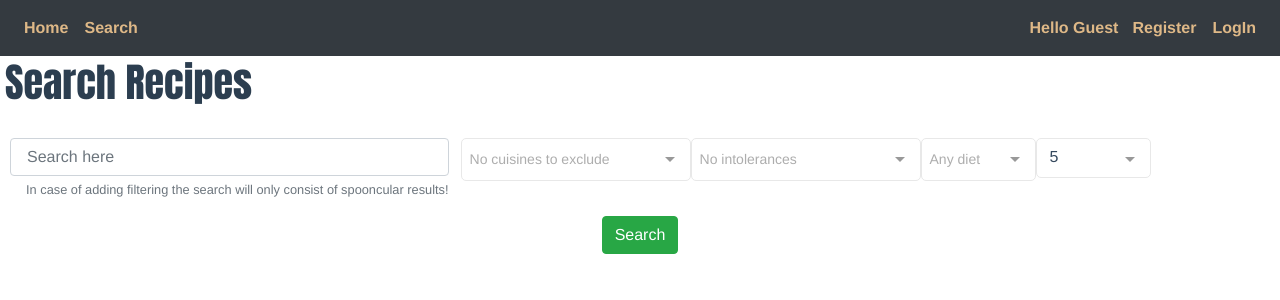
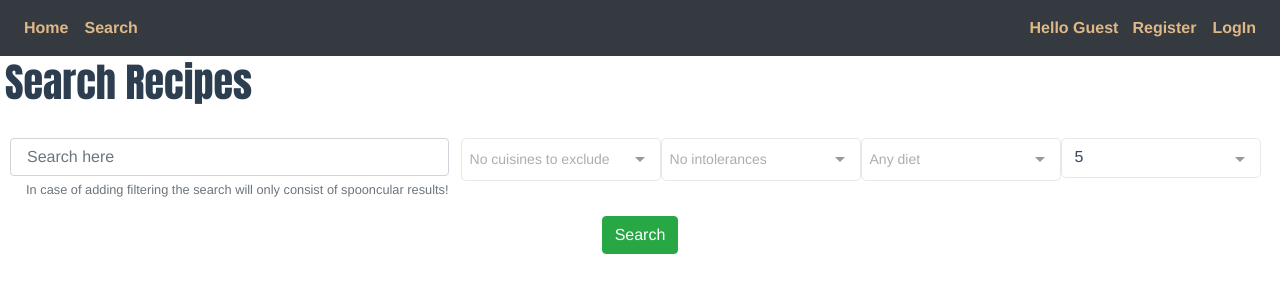
Before and after one commit to Web-Development-Environments-2022/assignment3-3-208185397_313191645, a Vue app: page /#/search in a window 1280 px wide. Shown: the top 300 px of the page. Built offline with nearby package versions, Linux system fonts and the light colour scheme; no server answers.

Commit message:
search small fixes

```diff
--- a/src/pages/SearchPage.vue
+++ b/src/pages/SearchPage.vue
@@ -4,7 +4,7 @@
       style="padding-top: 20px; padding-left: 5px; font-family: Impact, Haettenschweiler, 'Arial Narrow Bold', sans-serif;">
       Search Recipes
     </h1>
-    <div style="display: inline-block;">
+    <div style="display: inline-block; width: 100%">
       <div class="form" style="float: left; padding-left: 10px; padding-right: 12px;">
       <b-form @submit.stop.prevent> <br>
         <b-form-input class="pl-3" placeholder="Search here" v-model="selection.search_string" id="querystring" ></b-form-input>
@@ -13,12 +13,12 @@
         </b-form-text>
       </b-form>
       </div>
-      <div style="padding-right: 10px; width: 700px;" id="dropdowns" class="d-flex pt-4">
+      <div style="padding-right: 10px;" id="dropdowns" class="d-flex pt-4">
       <multiselect
         v-model="selection.selected_cuisines"
         :options="options.cuisines"
         placeholder="No cuisines to exclude"
-
+        style="max-width: 200px"
         multiple
         size="lg">
       </multiselect>
@@ -26,21 +26,22 @@
         v-model="selection.selected_intolerances"
         :options="options.intolerance"
         placeholder="No intolerances"
-
+        style="max-width: 200px"
         multiple>
       </multiselect>
           <multiselect
         v-model="selection.selected_diet"
         :options="options.diets"
-        style="width: 50%"
+        style="max-width: 200px"
         placeholder="Any diet"
+
         >
       </multiselect>
       <multiselect
         v-model="selection.selected_amount"
         :options="[5,10,15]"
         placeholder="select amount of results"
-        style="width: 50%"
+        style="max-width: 200px"
         :allowEmpty="false"
         >
       </multiselect>
```
